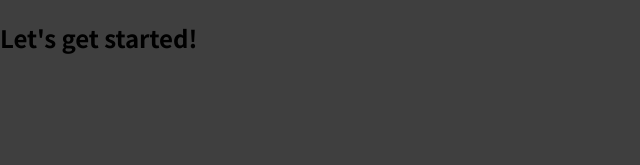
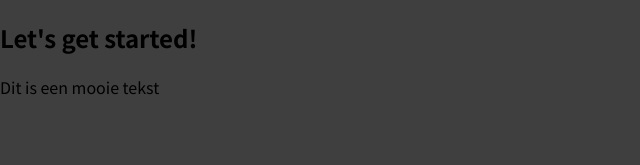
Before and after one commit to HU-EBP/site, a React (Create React App) app: page / in a window 1280 px wide. Shown: the top 165 px of the page, without its empty margins (0-640 px from the left). Built offline with nearby package versions, Linux system fonts and the light colour scheme.

Commit message:
Tekst aangepast als test
Test

```diff
--- a/src/App.js
+++ b/src/App.js
@@ -4,6 +4,7 @@ function App() {
   return (
     <div>
       <h2>Let's get started!</h2>
+      <p>Dit is een mooie tekst</p>
     </div>
   );
 }
```
